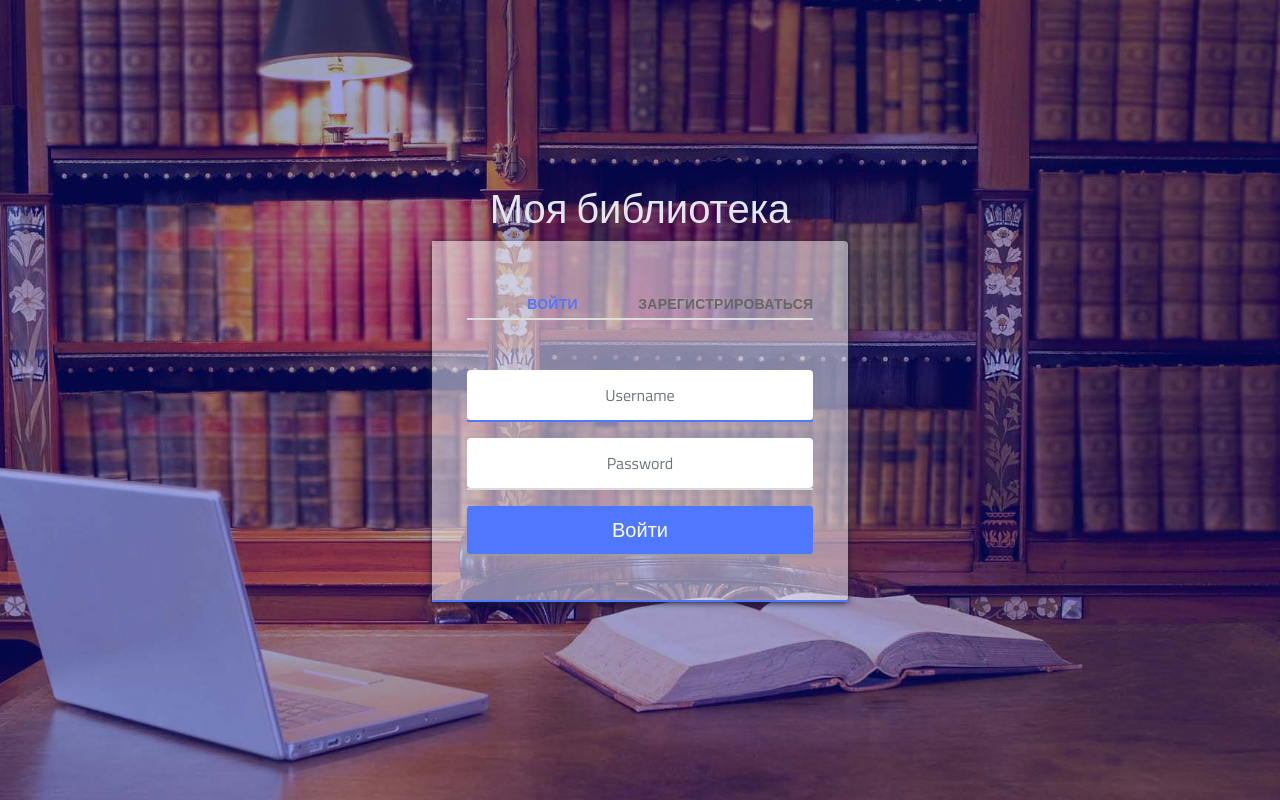
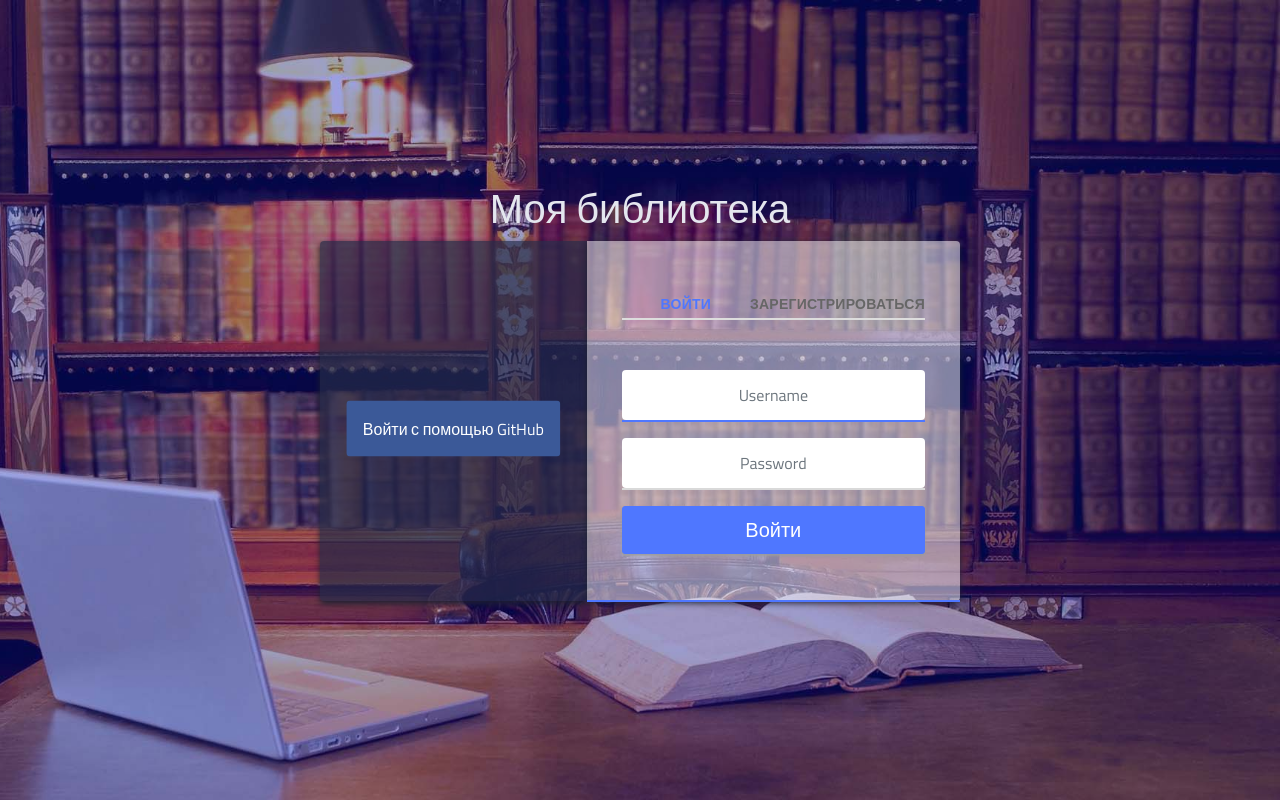
Before and after one commit to sanchocovalho/skillfactory-practice-D7.8, a Django app: page / in a window 1280 px wide. Run offline with Django 3.2, Linux system fonts and the light colour scheme; some libraries are stand-ins or nearby versions.

Commit message:
Add files via upload

```diff
--- /dev/null
+++ b/my_site/__init__.py
@@ -0,0 +1 @@
+# Packet File
--- a/my_site/urls.py
+++ b/my_site/urls.py
@@ -19,6 +19,7 @@ from p_library import views
 
 urlpatterns = [
     path('admin/', admin.site.urls),
+    path('accounts/', include('allauth.urls')),
     path('', include("p_library.urls"))
 ]
 
--- /dev/null
+++ b/p_library/__init__.py
@@ -0,0 +1 @@
+# Packet File
--- a/p_library/admin.py
+++ b/p_library/admin.py
@@ -1,9 +1,5 @@
 from django.contrib import admin
-from p_library.models import Book, Author, Publisher, Friend, UserProfile
-
-@admin.register(UserProfile)
-class ProfileAdmin(admin.ModelAdmin):
-    pass
+from p_library.models import Book, Author, Publisher, Friend
 
 @admin.register(Book)
 class BookAdmin(admin.ModelAdmin):
--- /dev/null
+++ b/p_library/migrations/__init__.py
@@ -0,0 +1 @@
+# Packet File
--- a/p_library/urls.py
+++ b/p_library/urls.py
@@ -1,13 +1,14 @@
 from django.urls import path
 from p_library import views
+from allauth.account.views import login
 
 app_name = "p_library"
 
 urlpatterns = [
     path('', views.book_list, name='book_list'),
     # path('login/', views.login, name='login'),
-    path('logout/', views.log_out, name='logout'),
-    # path('', views.BookList.as_view(), name="book_list"),
+    path('login/', login, name='login'),
+    path('logout/', views.MyLogoutView.as_view(), name='logout'),
     path('create', views.BookCreate.as_view(), name="book_create"),
     path("update<int:pk>", views.BookUpdate.as_view(), name="book_update"),
     path('library/', views.library, name='library'),
--- a/p_library/views.py
+++ b/p_library/views.py
@@ -6,11 +6,14 @@ from p_library.forms import AuthorForm, BookForm, PublisherForm, FriendForm, Use
 from django.views.generic import ListView, CreateView, UpdateView
 from django.urls import reverse_lazy
 from django.forms import formset_factory
-from django.http.response import HttpResponseRedirect
+# from django.http.response import HttpResponseRedirect
 from django.contrib import auth
 from django.contrib.auth.forms import AuthenticationForm
 from django.contrib.auth import login, authenticate
-from django.http import HttpResponse
+from allauth.account.views import LogoutView
+
+class MyLogoutView(LogoutView):
+    template_name = 'logout.html'
 
 class AuthorUpdate(UpdateView):
     model = Author
@@ -76,7 +79,7 @@ class FriendCreate(CreateView):
 #     model = Friend
 #     template_name = 'friend_list.html'
 
-def log_in(request, template_html, url_redirect):
+def log_in(request, template_html):
     context = {}
     if request.method == 'POST':
         template = loader.get_template(template_html)
@@ -87,7 +90,7 @@ def log_in(request, template_html, url_redirect):
                 new_user.set_password(user_form.cleaned_data['password'])
                 new_user.save()
                 login(request, authenticate(username=user_form.cleaned_data['username'], password=user_form.cleaned_data['password']))
-                return redirect(url_redirect)
+                return render(request, template_html)
             else:
                 msg_data = {"errmsg": "Введите логин и пароль ещё раз!"}
                 return HttpResponse(template.render(msg_data, request))
@@ -98,17 +101,14 @@ def log_in(request, template_html, url_redirect):
             else:
                 msg_data = {"errmsg": "Неверный логин или пароль!"}
                 return HttpResponse(template.render(msg_data, request))
-        return redirect(url_redirect)
+        return render(request, template_html)
     else:
         context['form'] = AuthenticationForm()
-
-    if request.user.is_authenticated:
-        context['username'] = request.user.username
     return render(request, template_html, context)
 
-def log_out(request):
-    auth.logout(request)
-    return redirect('/')
+# def log_out(request):
+#     auth.logout(request)
+#     return redirect('/')
 
 def book_list(request):
     if request.user.is_authenticated:
@@ -116,7 +116,7 @@ def book_list(request):
         books = Book.objects.all()
         biblio_data = {"books": books,}
         return HttpResponse(template.render(biblio_data, request))
-    return log_in(request, 'book_list.html', '/')
+    return log_in(request, 'book_list.html')
 
 def author_list(request):
     if request.user.is_authenticated:
@@ -124,7 +124,7 @@ def author_list(request):
         authors = Author.objects.all()
         biblio_data = {"authors": authors,}
         return HttpResponse(template.render(biblio_data, request))
-    return log_in(request, 'author_list.html', '/authors/')
+    return log_in(request, 'author_list.html')
 
 # def author_create(request):
 #     AuthorFormSet = formset_factory(AuthorForm, extra=1)
@@ -144,7 +144,7 @@ def publisher_list(request):
         publishers = Publisher.objects.all()
         biblio_data = {"publishers": publishers,}
         return HttpResponse(template.render(biblio_data, request))
-    return log_in(request, 'publisher_list.html', '/publishers/')
+    return log_in(request, 'publisher_list.html')
 
 def friend_list(request):
     if request.user.is_authenticated:
@@ -152,7 +152,7 @@ def friend_list(request):
         friends = Friend.objects.all()
         biblio_data = {"friends": friends,}
         return HttpResponse(template.render(biblio_data, request))
-    return log_in(request, 'friend_list.html', '/friends/')
+    return log_in(request, 'friend_list.html')
 
 def library(request):
     if request.user.is_authenticated:
@@ -165,7 +165,7 @@ def library(request):
             "friends": friends,
         }
         return HttpResponse(template.render(biblio_data, request))
-    return log_in(request, 'library.html', '/library/')
+    return log_in(request, 'library.html')
 
 def book_increment(request):
     if request.method == 'POST':
--- a/requirements.txt
+++ b/requirements.txt
@@ -1,4 +1,5 @@
 Django
+django-allauth
 psycopg2
 sqlparse
 asgiref
--- a/static/css/style.css
+++ b/static/css/style.css
@@ -73,7 +73,6 @@ a:hover {
 }
 
 .btn-primary.active,
-.btn-primary:active,
 .btn-primary:active:focus,
 .btn-primary:active:hover,
 .btn-primary:focus,
@@ -96,7 +95,16 @@ a:hover {
     margin-bottom: calc((100vh - 430px)/2);
 }
 
-.authfy-panel-center {
+.authfy-panel-left {
+    background-color: rgba(38, 43, 72, 0.7);
+    color: #fff;
+    border-top-left-radius: 4px;
+    border-bottom-left-radius: 4px;
+    -webkit-box-shadow: 0 3px 6px #1d2030;
+    box-shadow: 0 3px 6px #1d2030;
+}
+
+.authfy-panel-right {
     background-color: rgba(255,255,255,0.5);
     border-top-right-radius: 4px;
     border-bottom-right-radius: 4px;
@@ -104,9 +112,34 @@ a:hover {
     box-shadow: 0 2px 6px 0 #1d2030;
 }
 
-.authfy-login {
+.authfy-login,
+.authfy-panel-left .brand-col {
     height: 360px;
     padding: 40px 20px;
+}
+
+.authfy-panel-left .github {
+    display: block;
+    width: 80%;
+    position: absolute;
+    top: 50%;
+    left: 50%;
+    transform: translate(-50%,-50%);
+}
+
+.github a {
+    color: #fff;
+    margin-top: 15px;
+}
+
+.github a:hover {
+    color: #fff;
+    opacity: 0.9;
+}
+
+.github .btn-github {
+    background: #3b5998;
+    padding: 15px 10px;
 }
 
 .panel-login .form-control,
@@ -253,18 +286,18 @@ a:hover {
     font-size: 16px;
 }
 
-@media (max-width:780px) {
-    .authfy-panel {
-        box-shadow: none;
-        border-radius: 0 0 4px 4px;
+@media (max-width:767px) {
+    .authfy-panel-left,
+    .authfy-panel-right {
+        box-shadow: none
+    }
+    .authfy-panel-left {
+        border-radius: 4px 4px 0 0
+    }
+    .authfy-panel-right {
+        border-radius: 0 0 4px 4px
     }
     .authfy-login .nav-tabs {
-        margin-bottom: 20px;
+        margin-bottom: 20px
     }
 }
-
-@media (max-width:320px) {
-    .authfy-login {
-        height: 480px;
-    }
-}
--- a/templates/base.html
+++ b/templates/base.html
@@ -24,9 +24,17 @@
                 {% block content %}{% endblock %}
             </div>
             {% else %}
-            <div class="authfy-container col-xs-12 col-sm-12 col-md-12 col-lg-12">
+            <div class="authfy-container col-xs-12 col-sm-10 offset-sm-1 col-sm-offset-1 col-md-8 offset-md-2 col-md-offset-2 col-lg-6 offset-lg-3 col-lg-offset-3">
                 <h1 class="text-center">Моя библиотека</h1>
-                <div class="col-sm-8 col-sm-offset-2 col-md-6 col-md-offset-3 col-lg-4 col-lg-offset-4 mx-auto authfy-panel-center">
+                <div class="row">
+                    <div class="col-sm-5 col-md-5 col-lg-5 authfy-panel-left">
+                        <div class="brand-col">
+                            <div class="github">
+                                 <a href="/accounts/github/login/?process=login" class="btn btn-block btn-github">Войти с помощью GitHub</a>
+                            </div>
+                        </div>
+                    </div>
+                    <div class="col-sm-7 col-md-7 col-lg-7 authfy-panel-right">
                         <div class="authfy-login">
                             <ul class="nav nav-tabs nav-justified" role="tablist">
                                 <li class="nav-item active" role="presentation"><a href="#login" data-toggle="tab">Войти</a></li>
@@ -86,6 +94,7 @@
                         </div>
                     </div>
                 </div>
+            </div>
             {% endif %}
         </div>
     </div>
```
Also changed, not shown: my_site/settings.py (+17 -2 lines), p_library/models.py (+73 -14 lines), templates/logout.html (added, +25 -0 lines), README.md, db.sqlite3, p_library/migrations/0001_initial.py, p_library/migrations/0002_userprofile.py (added). Lines whose indentation alone changed are shown as unchanged.
